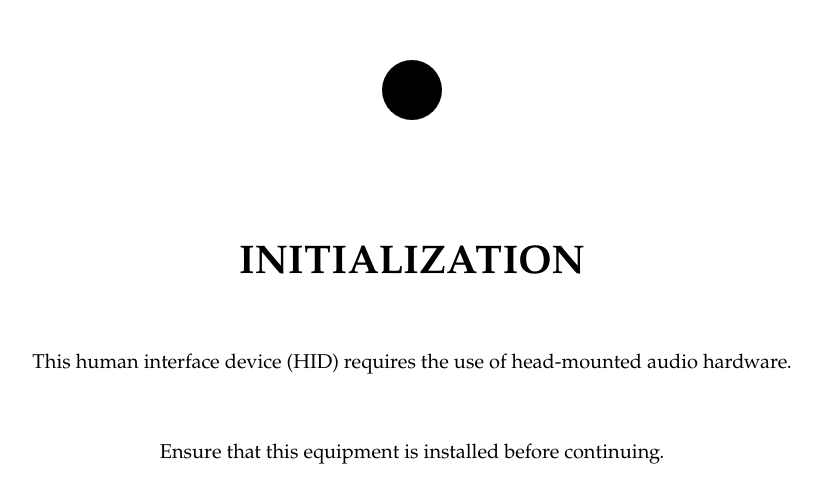
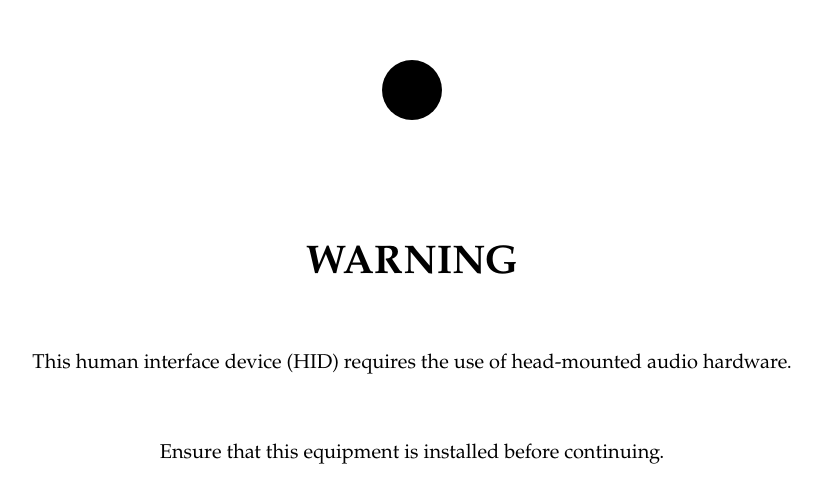
Before and after one commit to audreymgu/machine-experience, a plain HTML site: page notice.html in a window 1280 px wide. Shown: the whole page, without its empty margins (228-1050 px from the left). Drawn offline with nearby package versions, Linux system fonts and the light colour scheme.

Commit message:
Minor visual changes.

```diff
--- a/notice.html
+++ b/notice.html
@@ -25,7 +25,7 @@
 	<!-- In general, you should have only one container per page. -->
 	<div class="container">
 		<button><a href="init.html">*</a></button>
-		<h1 class="top">INITIALIZATION</h1>
+		<h1 class="top">WARNING</h1>
 		<p class="top">This human interface device (HID) requires the use of head-mounted audio hardware.</p>
 		<p class="top">Ensure that this equipment is installed before continuing.</p>
 
```
Also changed, not shown: index.html (+1 -1 lines).
